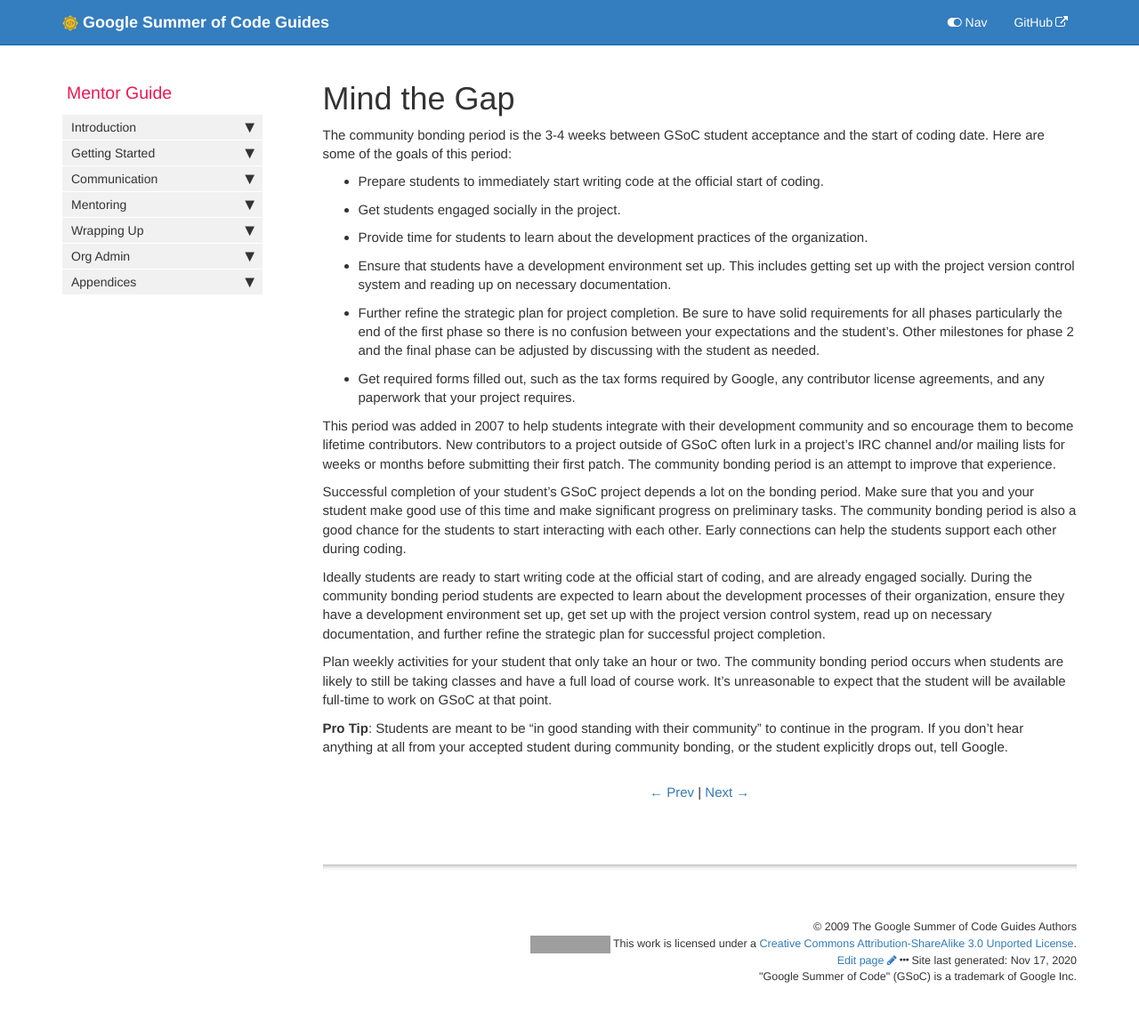
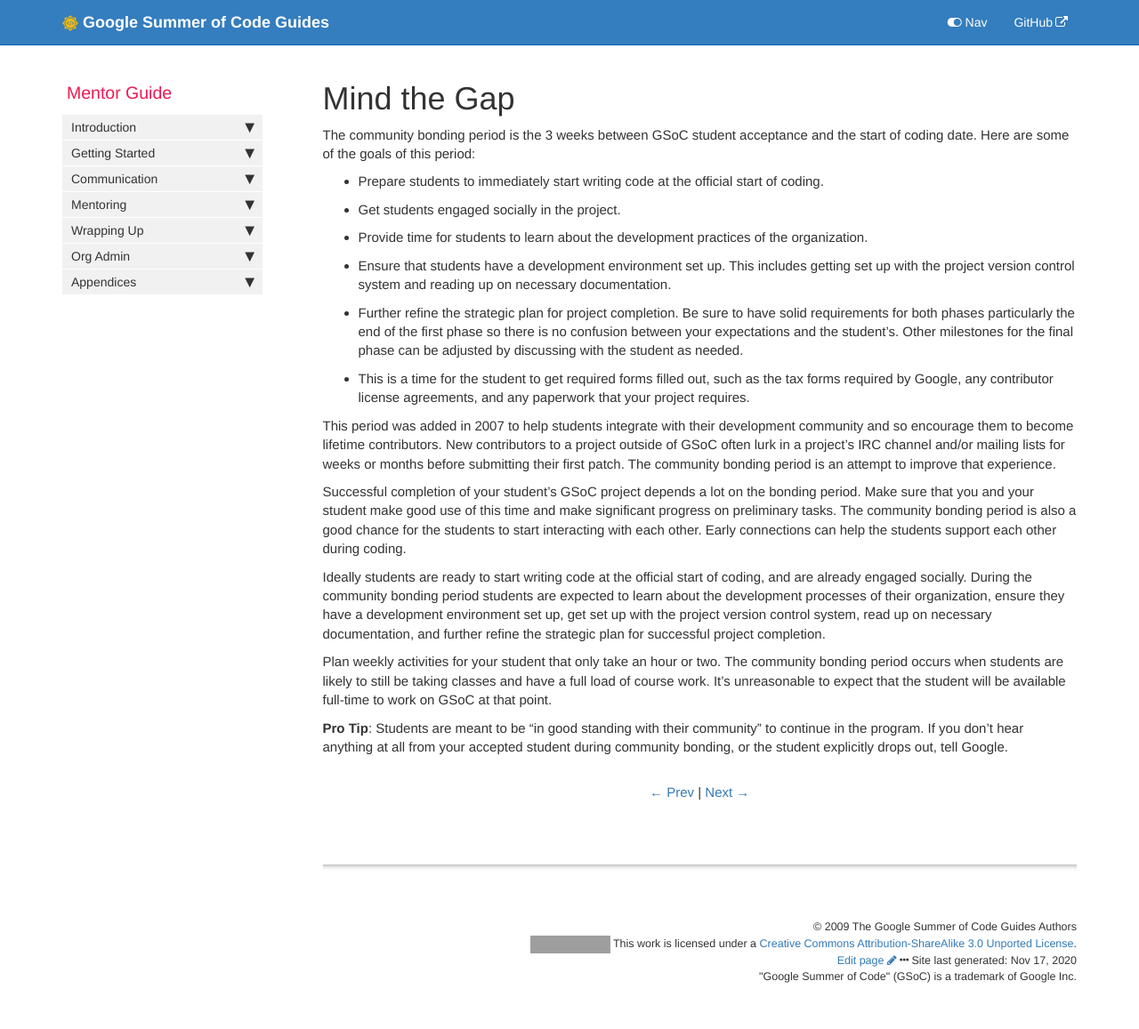
Before and after one commit to google/gsocguides, a Jekyll site: the page built from pages/mentor/10-mind_the_gap.md, in a window 1280 px wide. Shown: the whole page at 89% size. Built offline with Jekyll 4.4.1, drawn with Linux system fonts in a browser that asks for light colours; grey boxes are pictures that could not be loaded.

Commit message:
Update 10-mind_the_gap.md

```diff
--- a/pages/mentor/10-mind_the_gap.md
+++ b/pages/mentor/10-mind_the_gap.md
@@ -6,14 +6,14 @@ permalink: mentor/mind-the-gap.html
 sidebar: mentor_sidebar
 ---
 
-The community bonding period is the 3-4 weeks between GSoC student acceptance and the start of coding date. Here are some of the goals of this period:
+The community bonding period is the 3 weeks between GSoC student acceptance and the start of coding date. Here are some of the goals of this period:
 
 *   Prepare students to immediately start writing code at the official start of coding.
 *   Get students engaged socially in the project.
 *   Provide time for students to learn about the development practices of the organization.
 *   Ensure that students have a development environment set up. This includes getting set up with the project version control system and reading up on necessary documentation.
-*   Further refine the strategic plan for project completion. Be sure to have solid requirements for all phases particularly the end of the first phase so there is no confusion between your expectations and the student's. Other milestones for phase 2 and the final phase can be adjusted by discussing with the student as needed.
-*   Get required forms filled out, such as the tax forms required by Google, any contributor license agreements, and any paperwork that your project requires.
+*   Further refine the strategic plan for project completion. Be sure to have solid requirements for both phases particularly the end of the first phase so there is no confusion between your expectations and the student's. Other milestones for the final phase can be adjusted by discussing with the student as needed.
+*   This is a time for the student to get required forms filled out, such as the tax forms required by Google, any contributor license agreements, and any paperwork that your project requires.
 
 This period was added in 2007 to help students integrate with their development community and so encourage them to become lifetime contributors. New contributors to a project outside of GSoC often lurk in a project's IRC channel and/or mailing lists for weeks or months before submitting their first patch. The community bonding period is an attempt to improve that experience.
 
```
